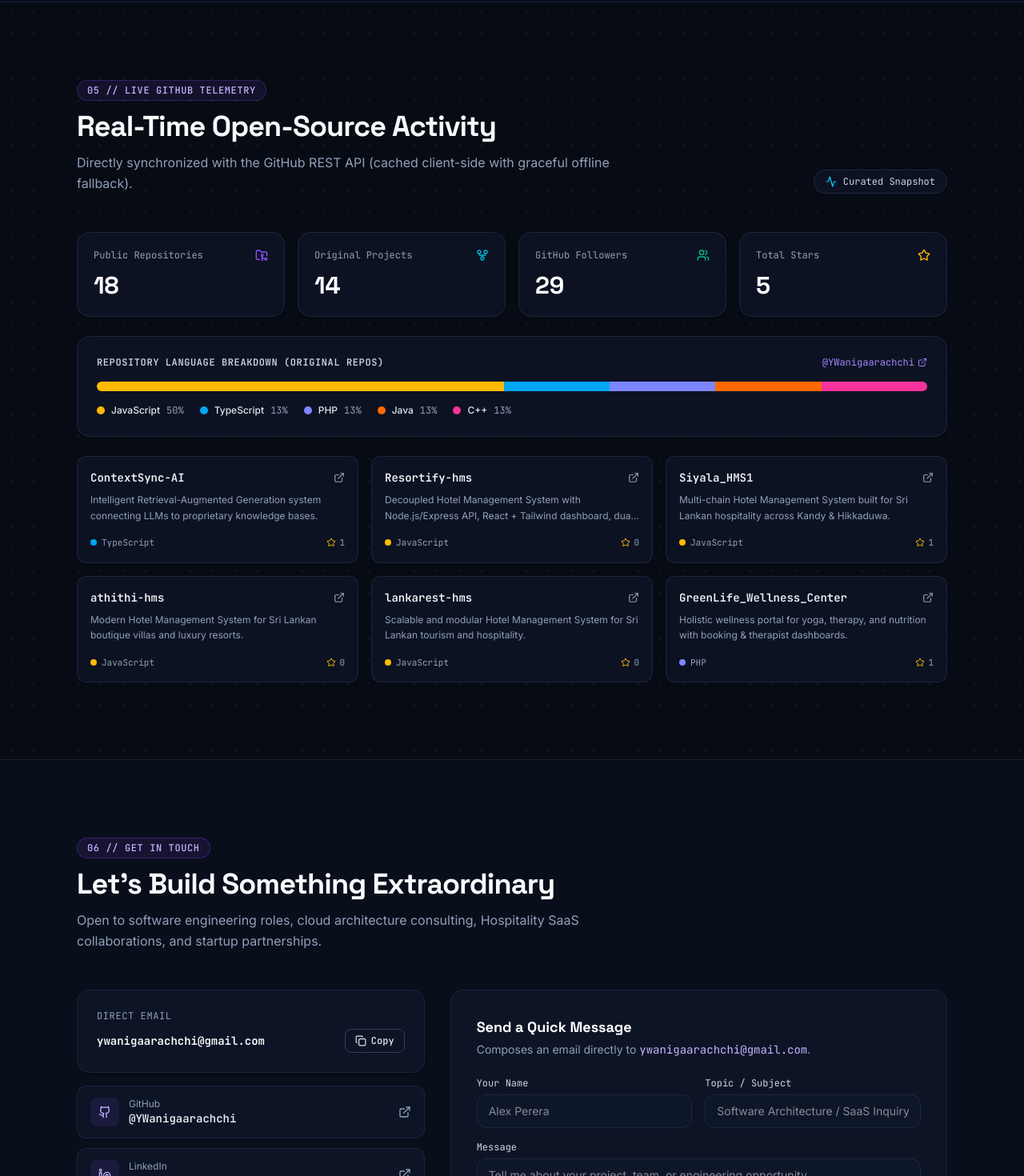
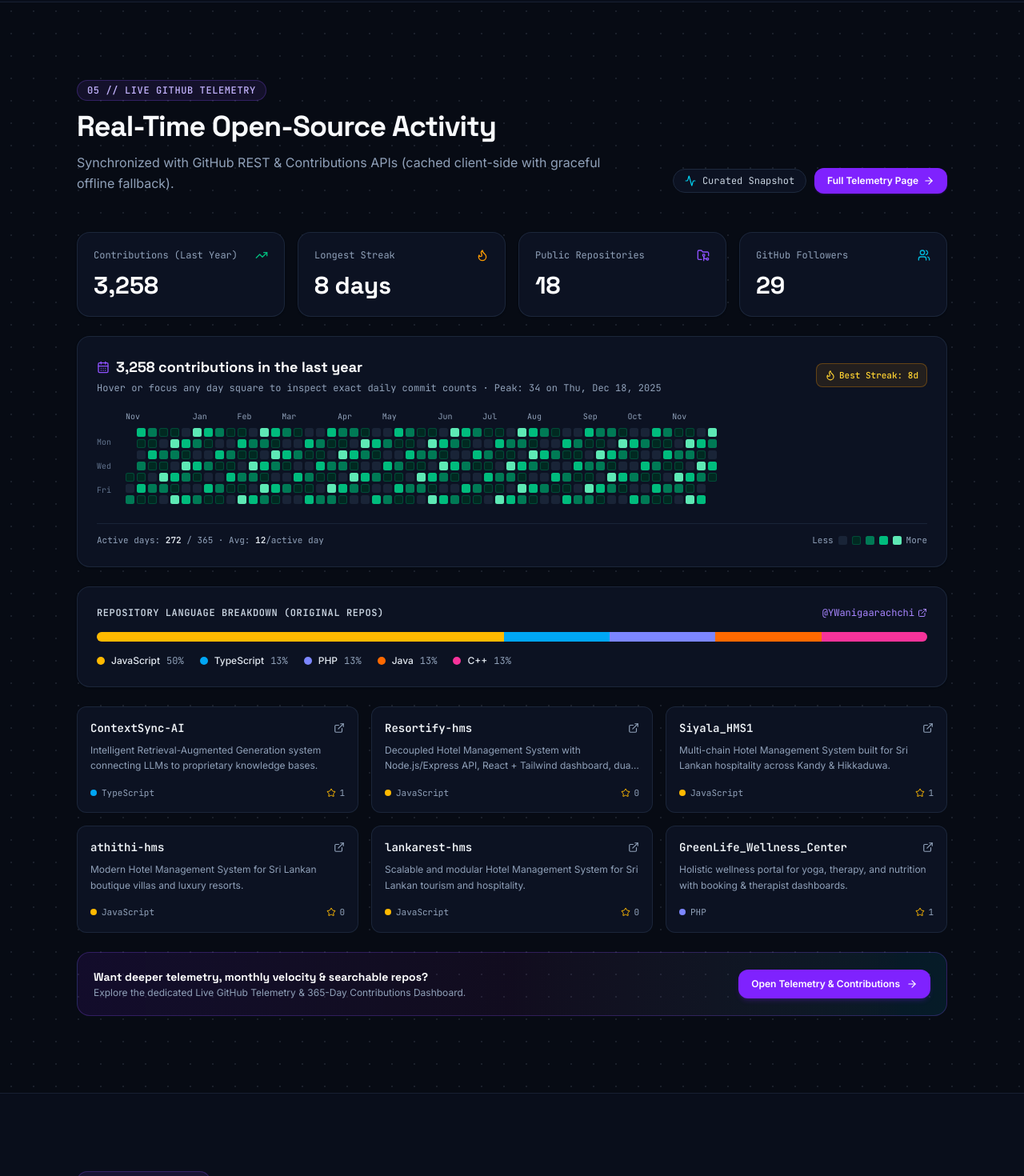
Before and after one commit to YWanigaarachchi/Yasas-Wanigaarachchi, a React (Vite) app: page / in a window 1280 px wide. Shown: the part 5376-6846 px from the top of the page at 80% size. Built offline with nearby package versions, Linux system fonts and the light colour scheme; no server answers.

Commit message:
feat: add Navbar and GitHubTelemetrySection components

```diff
--- a/src/components/sections/GitHubTelemetrySection.tsx
+++ b/src/components/sections/GitHubTelemetrySection.tsx
@@ -1,18 +1,23 @@
 import { motion } from 'framer-motion';
 import {
   Activity,
+  ArrowRight,
   ExternalLink,
+  Flame,
   FolderGit2,
-  GitFork,
   Star,
+  TrendingUp,
   Users,
 } from 'lucide-react';
-import type { GitHubTelemetryData } from '@/types/portfolio';
+import type { GitHubContributionsData, GitHubTelemetryData } from '@/types/portfolio';
 import { SectionHeader } from '@/components/ui/SectionHeader';
+import { ContributionHeatmap } from '@/components/github/ContributionHeatmap';
 
 interface GitHubTelemetrySectionProps {
   telemetry: GitHubTelemetryData;
+  contributions: GitHubContributionsData;
   isLoading: boolean;
+  onOpenFullPage: () => void;
 }
 
 const LANG_COLORS: Record<string, string> = {
@@ -27,7 +32,9 @@ const LANG_COLORS: Record<string, string> = {
 
 export function GitHubTelemetrySection({
   telemetry,
+  contributions,
   isLoading,
+  onOpenFullPage,
 }: GitHubTelemetrySectionProps) {
   const recentRepos = telemetry.repos.slice(0, 6);
 
@@ -39,9 +46,10 @@ export function GitHubTelemetrySection({
             index="05"
             eyebrow="Live GitHub Telemetry"
             title="Real-Time Open-Source Activity"
-            description="Directly synchronized with the GitHub REST API (cached client-side with graceful offline fallback)."
+            description="Synchronized with GitHub REST & Contributions APIs (cached client-side with graceful offline fallback)."
           />
-          <div className="mb-12 inline-flex items-center gap-2 self-start rounded-full border border-slate-200 bg-white px-3.5 py-1.5 font-mono text-xs text-slate-600 dark:border-slate-800 dark:bg-[#0C1222] dark:text-slate-300 sm:self-auto">
+          <div className="mb-12 flex flex-wrap items-center gap-2.5 self-start sm:self-auto">
+            <div className="inline-flex items-center gap-2 rounded-full border border-slate-200 bg-white px-3.5 py-1.5 font-mono text-xs text-slate-600 dark:border-slate-800 dark:bg-[#0C1222] dark:text-slate-300">
               <Activity
                 className={`h-3.5 w-3.5 ${
                   isLoading
@@ -59,11 +67,33 @@ export function GitHubTelemetrySection({
                     : 'Live GitHub Sync'}
               </span>
             </div>
+
+            <button
+              type="button"
+              onClick={onOpenFullPage}
+              className="inline-flex items-center gap-1.5 rounded-xl bg-violet-600 px-4 py-2 text-xs font-semibold text-white shadow-sm shadow-violet-600/20 transition hover:bg-violet-500"
+            >
+              <span>Full Telemetry Page</span>
+              <ArrowRight className="h-3.5 w-3.5" />
+            </button>
+          </div>
         </div>
 
         {/* KPI Cards */}
         <div className="grid gap-4 sm:grid-cols-2 lg:grid-cols-4">
           {[
+            {
+              label: 'Contributions (Last Year)',
+              value: contributions.totalLastYear.toLocaleString(),
+              icon: TrendingUp,
+              accent: 'text-emerald-500',
+            },
+            {
+              label: 'Longest Streak',
+              value: `${contributions.longestStreak} days`,
+              icon: Flame,
+              accent: 'text-amber-500',
+            },
             {
               label: 'Public Repositories',
               value: telemetry.user.publicRepos,
@@ -71,22 +101,10 @@ export function GitHubTelemetrySection({
               accent: 'text-violet-500',
             },
             {
-              label: 'Original Projects',
-              value: telemetry.originalRepoCount,
-              icon: GitFork,
-              accent: 'text-cyan-500',
-            },
-            {
               label: 'GitHub Followers',
               value: telemetry.user.followers,
               icon: Users,
-              accent: 'text-emerald-500',
-            },
-            {
-              label: 'Total Stars',
-              value: telemetry.totalStars,
-              icon: Star,
-              accent: 'text-amber-400',
+              accent: 'text-cyan-500',
             },
           ].map((stat) => (
             <div
@@ -104,6 +122,11 @@ export function GitHubTelemetrySection({
               </div>
             </div>
           ))}
+        </div>
+
+        {/* 365-Day Contributions Heatmap Preview */}
+        <div className="mt-6">
+          <ContributionHeatmap data={contributions} compact />
         </div>
 
         {/* Language Distribution Bar */}
@@ -181,7 +204,9 @@ export function GitHubTelemetrySection({
                 <span className="inline-flex items-center gap-1.5">
                   <span
                     className={`h-2 w-2 rounded-full ${
-                      repo.language ? (LANG_COLORS[repo.language] ?? 'bg-violet-500') : 'bg-slate-400'
+                      repo.language
+                        ? (LANG_COLORS[repo.language] ?? 'bg-violet-500')
+                        : 'bg-slate-400'
                     }`}
                   />
                   {repo.language ?? 'Docs'}
@@ -194,6 +219,26 @@ export function GitHubTelemetrySection({
             </motion.a>
           ))}
         </div>
+
+        {/* Dedicated Page Callout */}
+        <div className="mt-6 flex flex-col items-center justify-between gap-4 rounded-2xl border border-violet-500/25 bg-gradient-to-r from-violet-600/10 via-fuchsia-500/5 to-cyan-500/10 p-5 sm:flex-row">
+          <div>
+            <div className="font-display text-sm font-bold text-slate-900 dark:text-white">
+              Want deeper telemetry, monthly velocity &amp; searchable repos?
+            </div>
+            <p className="mt-0.5 text-xs text-slate-600 dark:text-slate-400">
+              Explore the dedicated Live GitHub Telemetry &amp; 365-Day Contributions Dashboard.
+            </p>
+          </div>
+          <button
+            type="button"
+            onClick={onOpenFullPage}
+            className="inline-flex shrink-0 items-center gap-2 rounded-xl bg-violet-600 px-4 py-2.5 text-xs font-semibold text-white shadow-md shadow-violet-600/20 transition hover:bg-violet-500"
+          >
+            <span>Open Telemetry &amp; Contributions</span>
+            <ArrowRight className="h-3.5 w-3.5" />
+          </button>
+        </div>
       </div>
     </section>
   );
```
Lines whose indentation alone changed are shown as unchanged.
